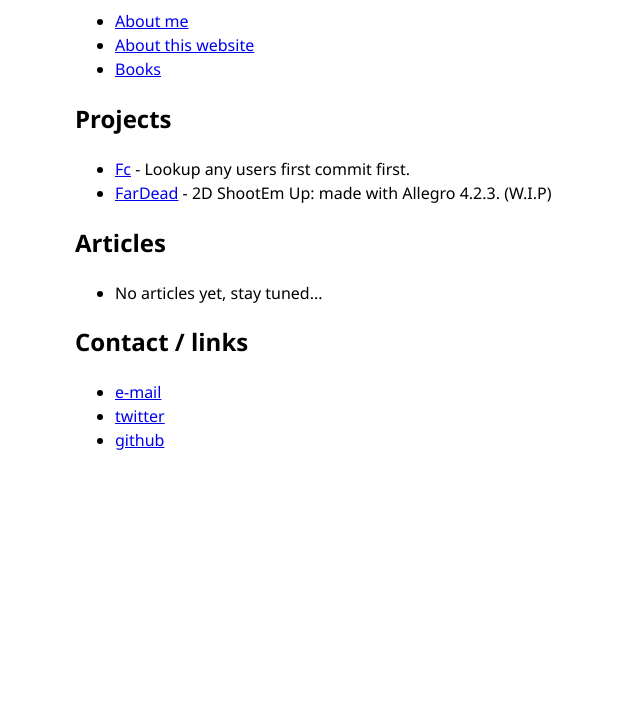
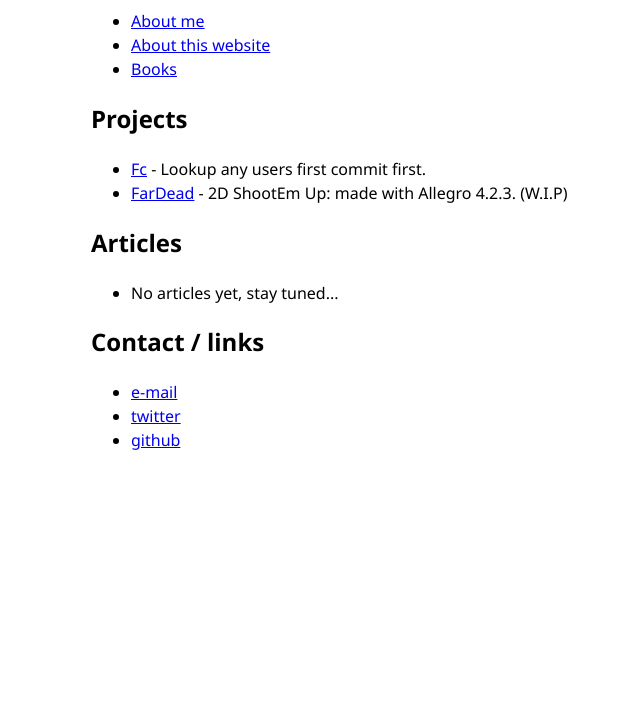
Before and after one commit to leegibsonhoward/leegibsonhoward.github.io, a plain HTML site: page index.html in a window 1280 px wide. Shown: the part 82-800 px from the top of the page, without its empty margins (205-845 px from the left). Drawn offline with Linux system fonts and the light colour scheme.

Commit message:
add some padding to body

```diff
--- a/style.css
+++ b/style.css
@@ -5,4 +5,5 @@ body {
     line-height: 1.5;
     margin: auto;
     max-width: 720px;
+    padding: 0 16px 16px 16px;
 }
```
